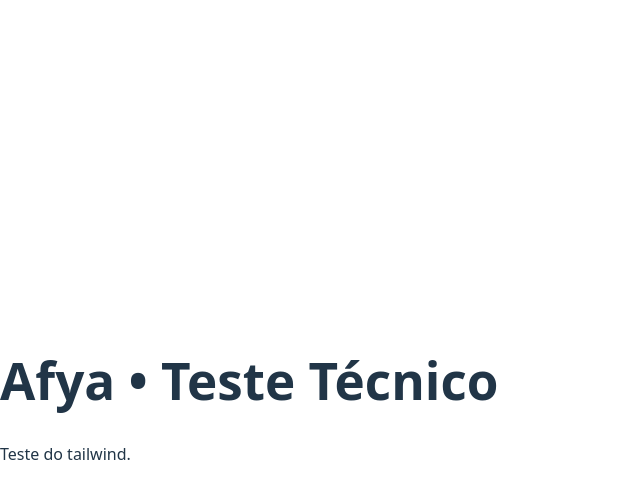
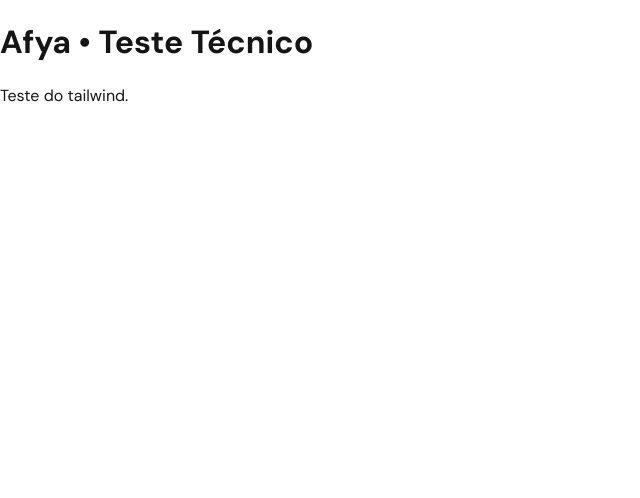
Before and after one commit to AyrtonMedrano/afya-desafio-tecnico, a React (Vite) app: page / in a window 1280 px wide. Shown: the top 498 px of the page, without its empty margins (0-640 px from the left). Built offline with nearby package versions, Linux system fonts and the light colour scheme.

Commit message:
style(globals): implementando fonte da aplicacao

```diff
--- a/index.html
+++ b/index.html
@@ -5,6 +5,9 @@
     <link rel="icon" type="image/svg+xml" href="/vite.svg" />
     <meta name="viewport" content="width=device-width, initial-scale=1.0" />
     <title>Afya • Teste Técnico</title>
+    <link rel="preconnect" href="https://fonts.googleapis.com">
+    <link rel="preconnect" href="https://fonts.gstatic.com" crossorigin>
+    <link href="https://fonts.googleapis.com/css2?family=DM+Sans:wght@400;500;700&display=swap" rel="stylesheet">
   </head>
   <body>
     <div id="root"></div>
--- a/src/index.css
+++ b/src/index.css
@@ -1,72 +1,23 @@
-@tailwind base;
-@tailwind components;
-@tailwind utilities;
-
+/* Reset mínimo e base */
 :root {
-  font-family: system-ui, Avenir, Helvetica, Arial, sans-serif;
-  line-height: 1.5;
-  font-weight: 400;
-
-  color-scheme: light dark;
-  color: rgba(255, 255, 255, 0.87);
-  background-color: #242424;
-
-  font-synthesis: none;
-  text-rendering: optimizeLegibility;
-  -webkit-font-smoothing: antialiased;
-  -moz-osx-font-smoothing: grayscale;
+  color-scheme: light;
 }
 
-a {
-  font-weight: 500;
-  color: #646cff;
-  text-decoration: inherit;
+*,
+*::before,
+*::after {
+  box-sizing: border-box;
 }
-a:hover {
-  color: #535bf2;
+
+html, body, #root {
+  height: 100%;
 }
 
 body {
   margin: 0;
-  display: flex;
-  place-items: center;
-  min-width: 320px;
-  min-height: 100vh;
+  font-family: "DM Sans", system-ui, -apple-system, Segoe UI, Roboto, Ubuntu, Cantarell, "Helvetica Neue", Arial, "Noto Sans", sans-serif;
+  color: #151516;
+  background-color: #FFFFFF;
+  -webkit-font-smoothing: antialiased;
+  -moz-osx-font-smoothing: grayscale;
 }
-
-h1 {
-  font-size: 3.2em;
-  line-height: 1.1;
-}
-
-button {
-  border-radius: 8px;
-  border: 1px solid transparent;
-  padding: 0.6em 1.2em;
-  font-size: 1em;
-  font-weight: 500;
-  font-family: inherit;
-  background-color: #1a1a1a;
-  cursor: pointer;
-  transition: border-color 0.25s;
-}
-button:hover {
-  border-color: #646cff;
-}
-button:focus,
-button:focus-visible {
-  outline: 4px auto -webkit-focus-ring-color;
-}
-
-@media (prefers-color-scheme: light) {
-  :root {
-    color: #213547;
-    background-color: #ffffff;
-  }
-  a:hover {
-    color: #747bff;
-  }
-  button {
-    background-color: #f9f9f9;
-  }
-}
```
